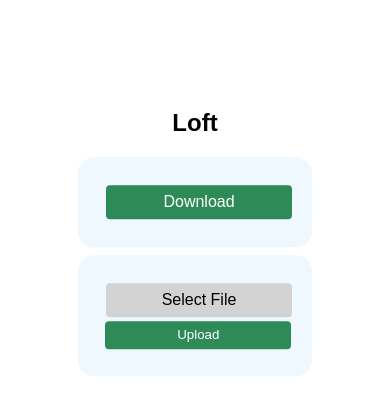
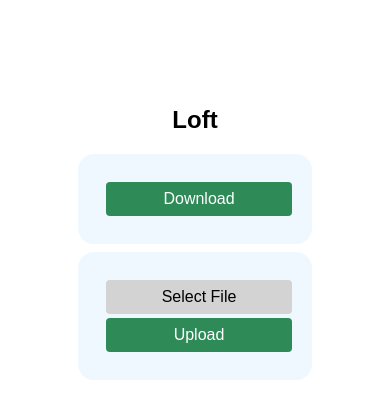
Before and after one commit to ucsb-cs148-s21/t7-local-network-file-transfer, a Python web app: template src/web/templates/pages/index.html in a window 390 px wide. Shown: the part 185-604 px from the top of the page. Run offline with Jinja, Linux system fonts and the light colour scheme; the template is opened without the code that fills it, so the values that code supplies are empty.

Commit message:
Fix display issue on mobile

```diff
--- a/src/web/static/src/index.css
+++ b/src/web/static/src/index.css
@@ -15,6 +15,7 @@
 
     box-sizing: border-box;
 
+    font-size: 100%;
     text-align: center;
     text-decoration: none;
 
@@ -40,6 +41,9 @@
     background-color: white;
 }
 
+#file-selector, #upload-file {
+    display: none;
+}
 
 #upload, #download {
     width: 60vw;
--- a/src/web/templates/pages/index.html
+++ b/src/web/templates/pages/index.html
@@ -14,8 +14,9 @@
 <div id="upload">
     <form>
         <label for="file-selector" class="button button-secondary">Select File</label>
-        <input id="file-selector" type="file" hidden />
-        <input type="submit" class="button" value="Upload" />
+        <input id="file-selector" type="file" />
+        <label for="upload-file" class="button">Upload</label>
+        <input id="upload-file" type="submit" class="button" value="Upload" />
     </form>
 </div>
 
```
